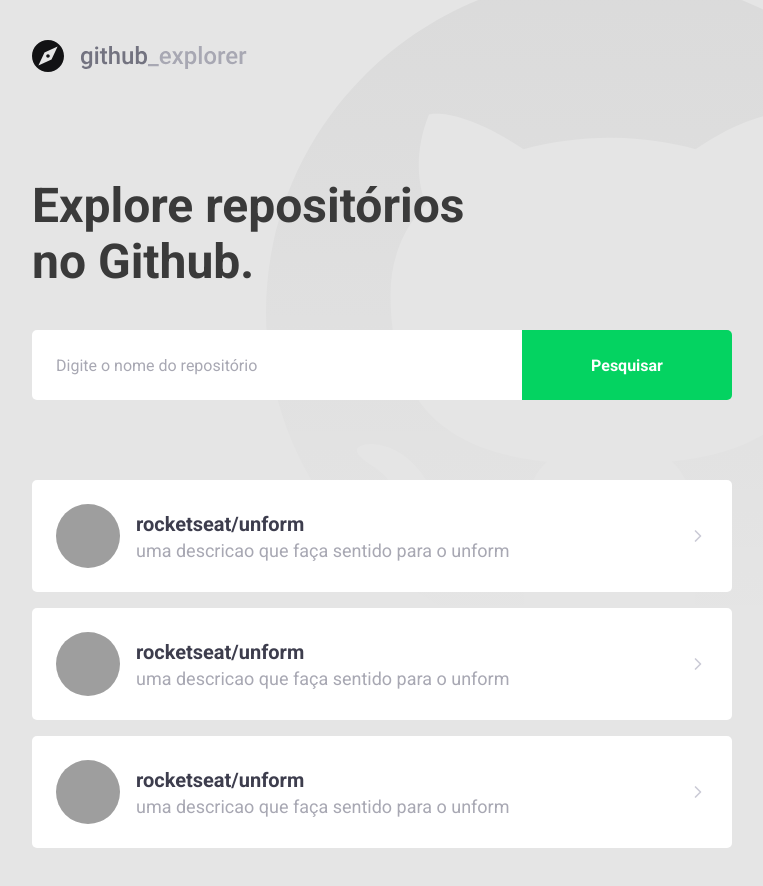
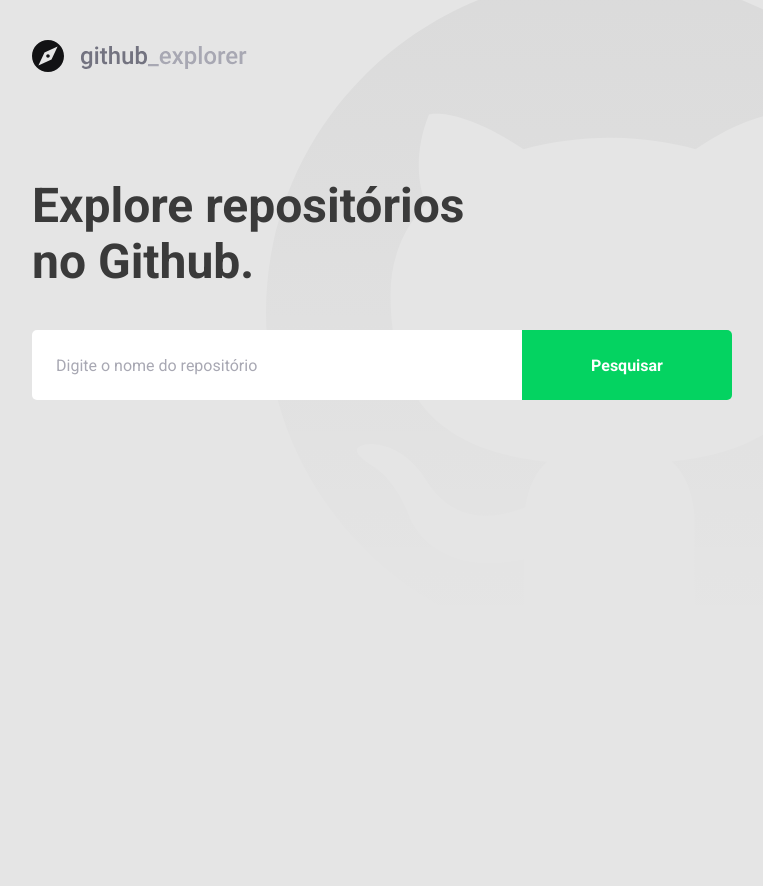
Before and after one commit to Ruteski/projeto-github, a React (Create React App) app: page / in a window 1280 px wide. Shown: the whole page, without its empty margins (148-911 px from the left). After the commit the page ends 800 px from the top, so only its background shows below. Built offline with nearby package versions, Linux system fonts and the light colour scheme; grey boxes are pictures that could not be loaded.

Commit message:
conectando api github

```diff
--- a/package.json
+++ b/package.json
@@ -10,6 +10,7 @@
     "@types/node": "^12.0.0",
     "@types/react": "^16.9.0",
     "@types/styled-components": "^5.1.3",
+    "axios": "^0.20.0",
     "polished": "^3.6.7",
     "react": "^16.13.1",
     "react-dom": "^16.13.1",
--- a/src/pages/Dashboard/index.tsx
+++ b/src/pages/Dashboard/index.tsx
@@ -1,57 +1,61 @@
-import React from 'react';
+import React, { useState, FormEvent } from 'react';
 import { FiChevronRight } from 'react-icons/fi';
 
+import api from '../../services/api';
 import * as Style from './styles';
 import logoImg from '../../assets/logo.svg';
 
+interface IRepository {
+  full_name: string;
+  description: string;
+  owner: {
+    login: string;
+    avatar_url: string;
+  };
+}
+
 const Dashboard: React.FC = () => {
+  const [repositories, setRepositories] = useState<IRepository[]>([]);
+  const [newRepo, setNewRepo] = useState('');
+
+  const handleAddRepository = async (event: FormEvent) => {
+    event.preventDefault();
+
+    const response = await api.get<IRepository>(`repos/${newRepo}`);
+
+    setNewRepo('');
+
+    const repository = response.data;
+
+    setRepositories([...repositories, repository]);
+  };
+
   return (
     <>
       <img src={logoImg} alt="Github Explorer" />
       <Style.Title>Explore repositórios no Github.</Style.Title>
 
-      <Style.Form>
-        <input placeholder="Digite o nome do repositório" />
+      <Style.Form onSubmit={handleAddRepository}>
+        <input
+          value={newRepo}
+          onChange={e => setNewRepo(e.target.value)}
+          placeholder="Digite o nome do repositório"
+        />
         <button type="submit">Pesquisar</button>
       </Style.Form>
 
       <Style.Repositories>
-        <a href="teste">
-          <img
-            src="https://avatars3.githubusercontent.com/u/10974914?s=400&u=145c4aea809681a5046b2721212804fb2cf17eb6&v=4"
-            alt="Lincoln Ruteski"
-          />
-          <div>
-            <strong>rocketseat/unform</strong>
-            <p>uma descricao que faça sentido para o unform</p>
-          </div>
+        {repositories.map(repo => (
+          <a key={repo.full_name} href="teste">
+            <img src={repo.owner.avatar_url} alt={repo.owner.login} />
+            <div>
+              <strong>{repo.full_name}</strong>
+              <p>{repo.description}</p>
+            </div>
 
-          <FiChevronRight size={20} />
-        </a>
-        <a href="teste">
-          <img
-            src="https://avatars3.githubusercontent.com/u/10974914?s=400&u=145c4aea809681a5046b2721212804fb2cf17eb6&v=4"
-            alt="Lincoln Ruteski"
-          />
-          <div>
-            <strong>rocketseat/unform</strong>
-            <p>uma descricao que faça sentido para o unform</p>
-          </div>
-
-          <FiChevronRight size={20} />
-        </a>
-        <a href="teste">
-          <img
-            src="https://avatars3.githubusercontent.com/u/10974914?s=400&u=145c4aea809681a5046b2721212804fb2cf17eb6&v=4"
-            alt="Lincoln Ruteski"
-          />
-          <div>
-            <strong>rocketseat/unform</strong>
-            <p>uma descricao que faça sentido para o unform</p>
-          </div>
-
-          <FiChevronRight size={20} />
-        </a>
+            <FiChevronRight size={20} />
+          </a>
+        ))}
       </Style.Repositories>
     </>
   );
--- a/src/pages/Dashboard/styles.ts
+++ b/src/pages/Dashboard/styles.ts
@@ -76,7 +76,8 @@
     }
 
     div {
-      margin-left: 16px;
+      margin: 0 16px;
+      flex: 1;
 
       strong {
         font-size: 20px;
--- /dev/null
+++ b/src/services/api.ts
@@ -0,0 +1,7 @@
+import axios from 'axios';
+
+const api = axios.create({
+  baseURL: 'https://api.github.com',
+});
+
+export default api;
```
Also changed, not shown: .eslintrc.json, 1 other file (tests, documents, lock files or other folders).
